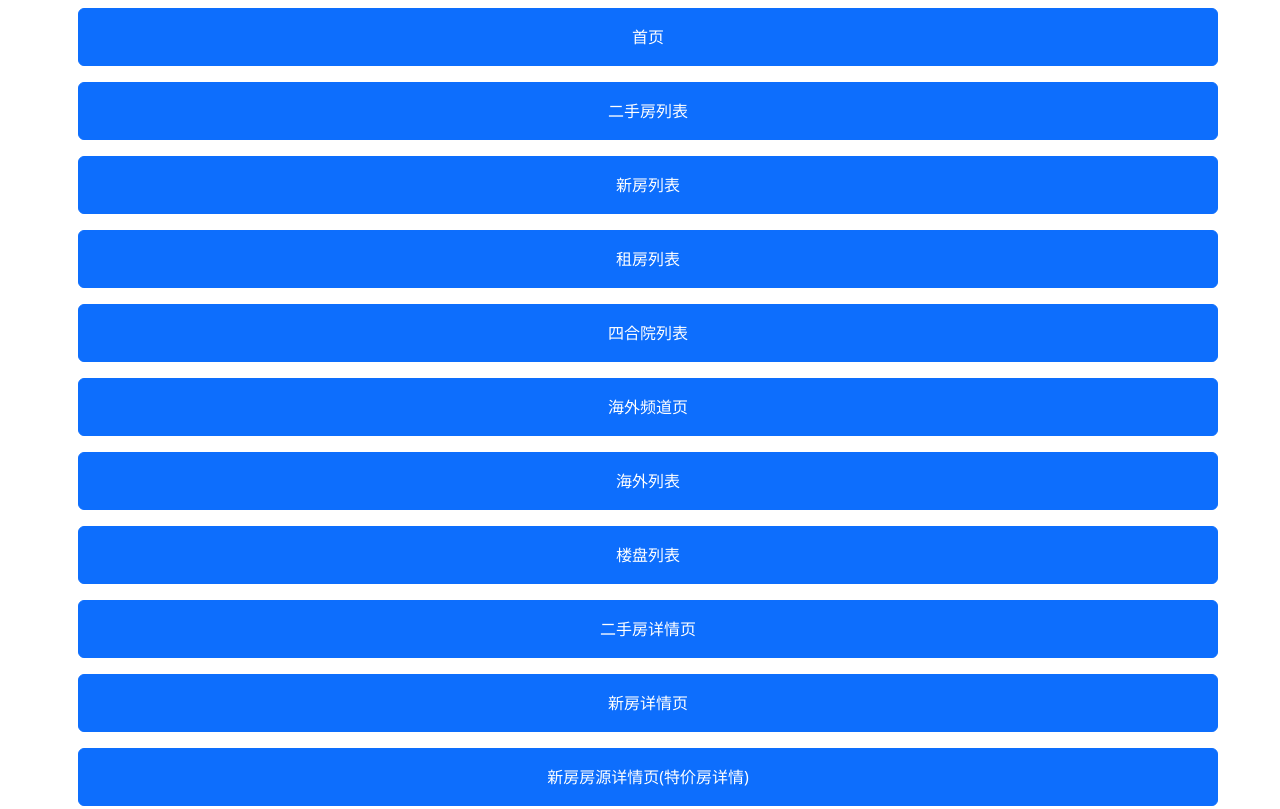
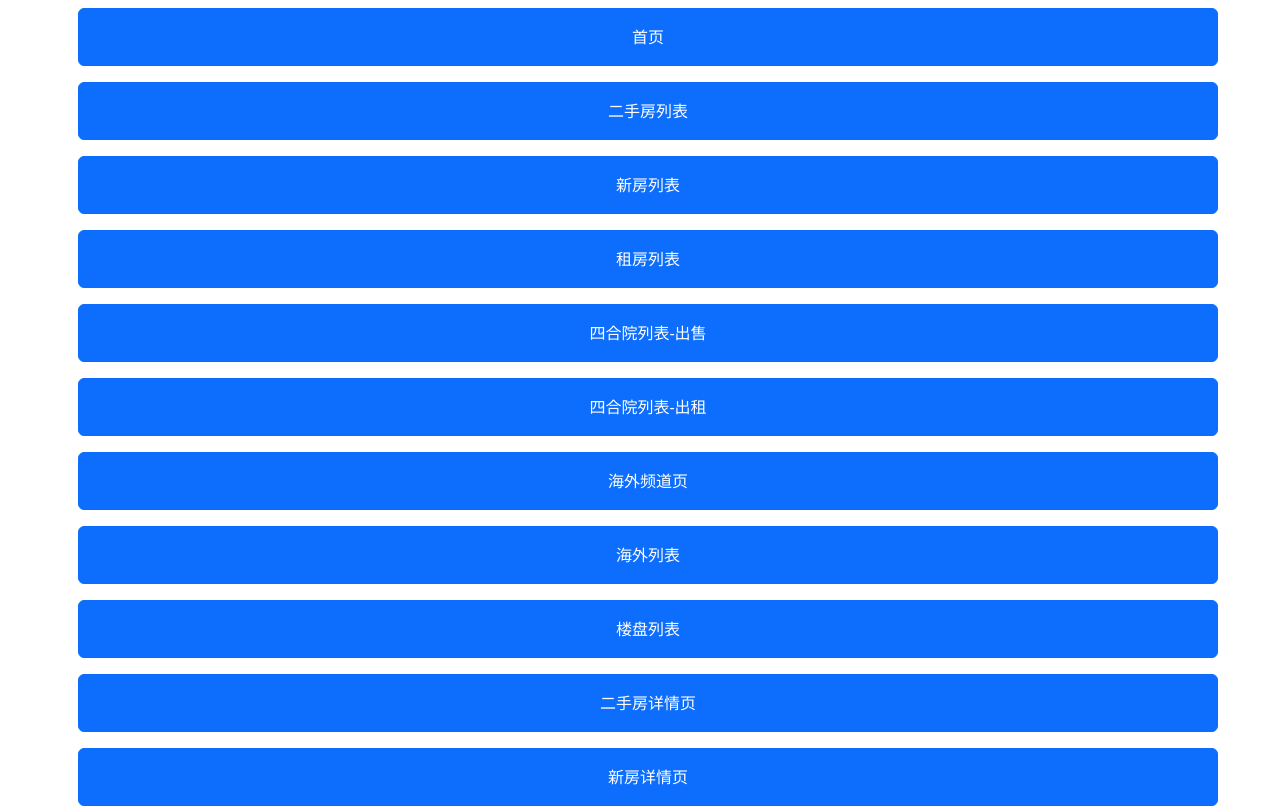
Before and after one commit to 841766048/jump, a plain HTML site: page index.html in a window 1280 px wide. Shown: the top 809 px of the page. Drawn offline with nearby package versions, Linux system fonts and the light colour scheme.

Commit message:
Update index.html

```diff
--- a/index.html
+++ b/index.html
@@ -2,7 +2,7 @@
  * @Author       : 许七安
  * @Date         : 2023-06-05 16:33:43
  * @LastEditors  : hyman
- * @LastEditTime : 2023-06-05 17:29:49
+ * @LastEditTime : 2023-06-06 14:15:48
  * @Description  : 请填写简介
 -->
 <!DOCTYPE html>
@@ -32,29 +32,30 @@
     </div>
 </body>
 <script>
-    let pages = [
-            { title: "首页", url: "lizihangwebapp://jumppage/page" },
-            { title: "二手房列表", url: "lizihangwebapp://" },
-            { title: "新房列表", url: "lizihangwebapp://" },
-            { title: "租房列表", url: "lizihangwebapp://" },
-            { title: "四合院列表", url: "lizihangwebapp://" },
-            { title: "海外频道页", url: "lizihangwebapp://" },
-            { title: "海外列表", url: "lizihangwebapp://" },
-            { title: "楼盘列表", url: "lizihangwebapp://" },
-            { title: "二手房详情页", url: "lizihangwebapp://" },
-            { title: "新房详情页", url: "lizihangwebapp://" },
-            { title: "新房房源详情页(特价房详情)", url: "lizihangwebapp://" },
-            { title: "新房 - 户型详情页", url: "lizihangwebapp://" },
-            { title: "租房详情页", url: "lizihangwebapp://" },
-            { title: "四合院买卖详情", url: "lizihangwebapp://" },
-            { title: "四合院租赁详情", url: "lizihangwebapp://" },
-            { title: "海外楼盘攻略", url: "lizihangwebapp://" },
-            { title: "楼盘攻略页", url: "lizihangwebapp://" },
-            { title: "主题推荐详情", url: "lizihangwebapp://" },
-            { title: "顾问列表页", url: "lizihangwebapp://" },
-            { title: "顾问详情页", url: "lizihangwebapp://" },
-            { title: "帮您找房", url: "lizihangwebapp://" },
-            { title: "委托租售", url: "lizihangwebapp://" }
+    var pages = [
+        { title: "首页", url: "lizihangwebapp://jumppage/page?pagecode=403100000001" },
+        { title: "二手房列表", url:"lizihangwebapp://jumppage/page?pagecode=403100000002" },
+        { title: "新房列表", url:"lizihangwebapp://jumppage/page?pagecode=403100000003"  },
+        { title: "租房列表", url: "lizihangwebapp://jumppage/page?pagecode=403100000004" },
+        { title: "四合院列表-出售", url: "lizihangwebapp://jumppage/page?pagecode=403100000005&type=103100000001" },
+        { title: "四合院列表-出租", url: "lizihangwebapp://jumppage/page?pagecode=403100000005&type=103100000002" },
+        { title: "海外频道页", url: "lizihangwebapp://jumppage/page?pagecode=403100000006" },
+        { title: "海外列表", url: "lizihangwebapp://jumppage/page?pagecode=403100000007" },
+        { title: "楼盘列表", url: "lizihangwebapp://jumppage/page?pagecode=403100000008" },
+        { title: "二手房详情页", url: "lizihangwebapp://jumppage/page?pagecode=403100000009&resblockId=1842&housedelid=814343" },
+        { title: "新房详情页", url: "lizihangwebapp://jumppage/page?pagecode=403100000010&resblockId=597257&prjid=2693" },
+        { title: "新房房源详情页(特价房详情)", url: "lizihangwebapp://jumppage/page?pagecode=403100000011&pkid=28816" },
+        { title: "新房 - 户型详情页", url: "lizihangwebapp://jumppage/page?pagecode=403100000012&houseTypeId=11482&resblockid=597267" },
+        { title: "租房详情页", url: "lizihangwebapp://jumppage/page?pagecode=403100000013&housedelid=908594&resblockid=5752" },
+        { title: "四合院买卖详情", url: "lizihangwebapp://jumppage/page?pagecode=403100000014&housedelid=878909" },
+        { title: "四合院租赁详情", url: "lizihangwebapp://jumppage/page?pagecode=403100000015&housedelid=900293" },
+        { title: "海外楼盘攻略", url: "lizihangwebapp://jumppage/page?pagecode=403100000016&prjid=363" },
+        { title: "楼盘攻略页", url: "lizihangwebapp://jumppage/page?pagecode=403100000017&resblockId=5752" },
+        { title: "主题推荐详情", url: "lizihangwebapp://jumppage/page?pagecode=403100000018&themeId=643e514249b2a9516ded7eee" },
+        { title: "顾问列表页", url: "lizihangwebapp://jumppage/page?pagecode=403100000019" },
+        { title: "顾问详情页", url: "lizihangwebapp://jumppage/page?pagecode=403100000020&counselorId=138886" },
+        { title: "帮您找房", url: "lizihangwebapp://jumppage/page?pagecode=403100000021" },
+        { title: "委托租售", url: "lizihangwebapp://jumppage/page?pagecode=403100000022" }
     ];
     function createButtons() {
 
```
